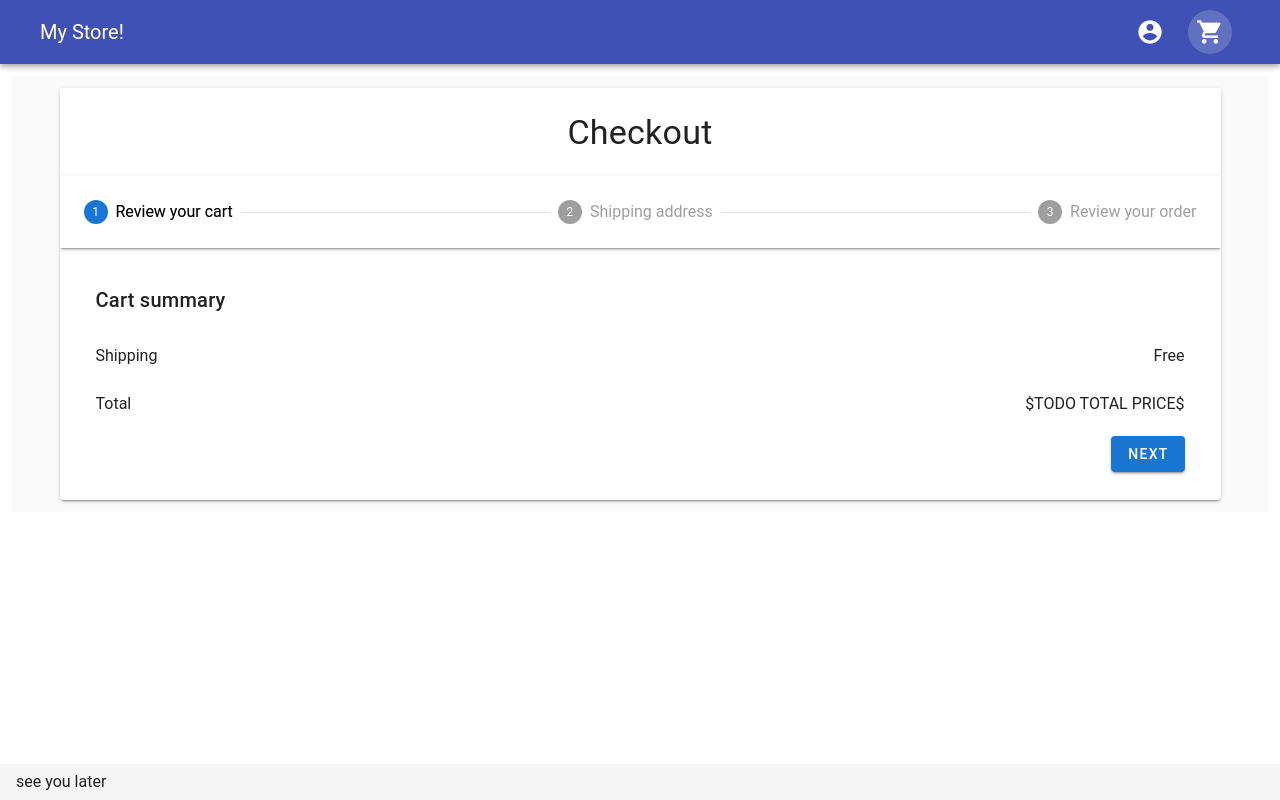
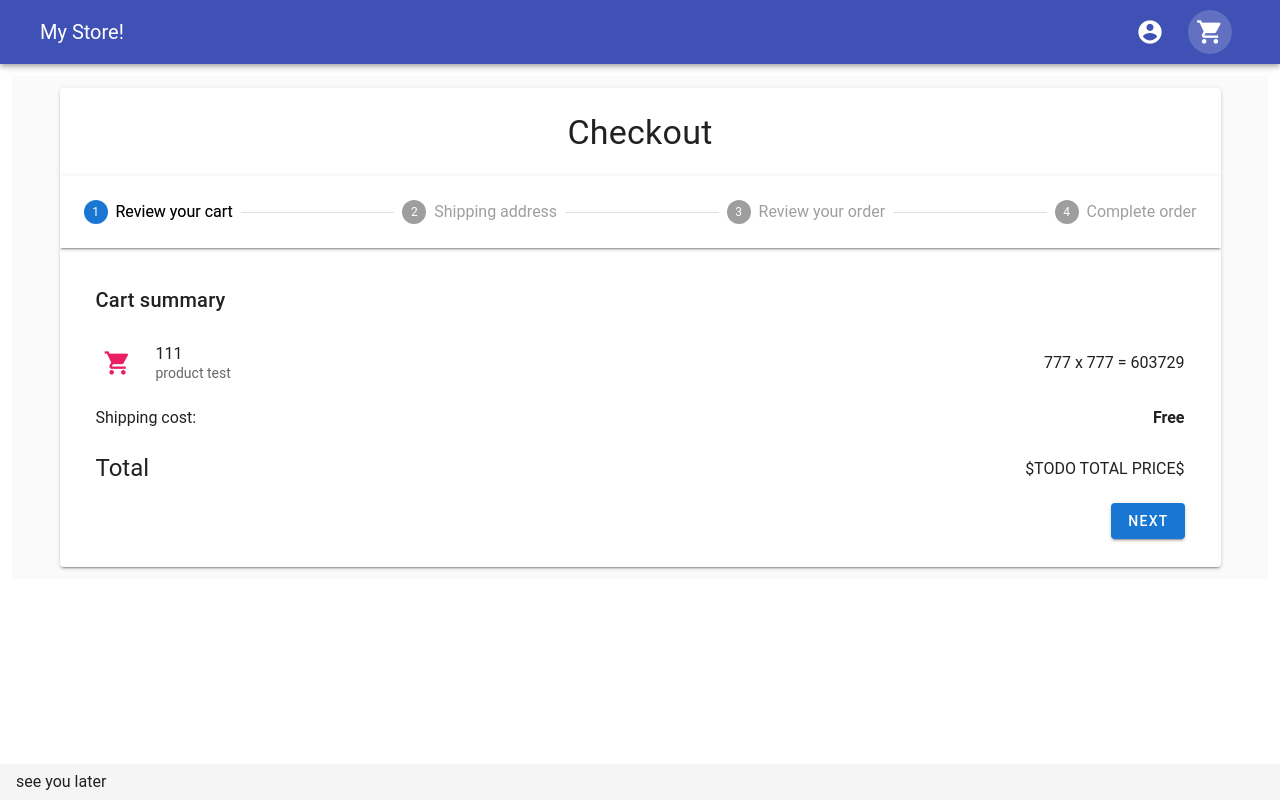
Before and after one commit to EPAM-JS-Competency-center/shop-vue-vuex-cloudfront, a Vue app: page /cart in a window 1280 px wide. Built offline with nearby package versions, Linux system fonts and the light colour scheme.

Commit message:
FE: improve CartCheckout view

```diff
--- a/src/views/Products/views/CartCheckout/CartCheckout.vue
+++ b/src/views/Products/views/CartCheckout/CartCheckout.vue
@@ -17,7 +17,13 @@
 
           <v-divider></v-divider>
 
-          <v-stepper-step step="3"> Review your order </v-stepper-step>
+          <v-stepper-step :complete="stepIndex > 3" step="3">
+            Review your order
+          </v-stepper-step>
+
+          <v-divider></v-divider>
+
+          <v-stepper-step step="4"> Complete order </v-stepper-step>
         </v-stepper-header>
 
         <v-stepper-items>
@@ -31,6 +37,7 @@
           <v-stepper-content step="2">
             <v-shipping-address-step
               @complete="handleShippingAddressStep2"
+              @back="goBackStep"
             ></v-shipping-address-step>
           </v-stepper-content>
 
@@ -39,7 +46,19 @@
               :cartItems="cartItems"
               :address="address"
               @complete="handleOrderStep3"
+              @back="goBackStep"
             ></v-review-your-order-step>
+          </v-stepper-content>
+
+          <v-stepper-content step="4">
+            <div class="d-flex justify-center flex-column align-center">
+              <p class="text-subtitle1">
+                Your order is placed. Our manager will call you soon to clarify
+                the details.
+              </p>
+
+              <p class="text-h5">Thank you for your order.</p>
+            </div>
           </v-stepper-content>
         </v-stepper-items>
       </v-stepper>
@@ -69,9 +88,19 @@ export default Vue.extend({
     VReviewYourOrderStep,
   },
   data: () => ({
-    address: {},
+    address: {
+      firstName: "FirstName",
+      lastName: "LastName",
+      address: "Moon",
+      comment: "the best place",
+    },
     stepIndex: 1,
-    cartItems: [],
+    cartItems: [
+      {
+        product: { id: "11", title: "111", description: "product test", price: 777 },
+        count: 777,
+      },
+    ],
   }),
   methods: {
     goBackStep() {
@@ -81,7 +110,6 @@ export default Vue.extend({
       this.stepIndex += 1;
     },
     handleReviewCartStep1() {
-      console.log("i`m fine");
       this.goNextStep();
     },
     handleShippingAddressStep2(values: ShippingAddressFormValues) {
--- a/src/views/Products/views/CartCheckout/ui/CartList.vue
+++ b/src/views/Products/views/CartCheckout/ui/CartList.vue
@@ -1,8 +1,9 @@
 <template>
   <v-list subheader>
     <v-list-item v-for="cart in cartItems" :key="cart.product.id" class="px-0">
-      <v-list-item-avatar size="inherit" v-if="isEditable">
+      <v-list-item-avatar size="inherit">
         <v-add-product-to-cart
+          :isEditable="isEditable"
           :maxCount="cart.product.count"
         ></v-add-product-to-cart>
       </v-list-item-avatar>
@@ -28,17 +29,19 @@
 
     <v-list-item class="px-0">
       <v-list-item-content>
-        <v-list-item-title>Shipping</v-list-item-title>
+        <v-list-item-title>Shipping cost:</v-list-item-title>
       </v-list-item-content>
 
       <v-list-item-action>
-        <v-list-item-title class="body2">Free</v-list-item-title>
+        <v-list-item-title class="body2 font-weight-bold"
+          >Free</v-list-item-title
+        >
       </v-list-item-action>
     </v-list-item>
 
     <v-list-item class="px-0">
       <v-list-item-content>
-        <v-list-item-title>Total</v-list-item-title>
+        <v-list-item-title class="text-h5">Total</v-list-item-title>
       </v-list-item-content>
 
       <v-list-item-action>
--- a/src/views/Products/views/CartCheckout/ui/ReviewYourOrderStep.vue
+++ b/src/views/Products/views/CartCheckout/ui/ReviewYourOrderStep.vue
@@ -2,33 +2,37 @@
   <v-container>
     <p class="text-h6">Order summary</p>
 
-    <v-cart-list isEditable :cartItems="cartItems"></v-cart-list>
+    <v-cart-list :cartItems="cartItems"></v-cart-list>
+
+    <v-divider></v-divider>
 
     <v-list subheader>
       <v-list-item class="px-0">
         <v-list-item-content>
-          <v-list-item-title>Shipping</v-list-item-title>
+          <v-list-item-title>Shipping address:</v-list-item-title>
         </v-list-item-content>
 
-        <v-list-item-content>
+        <v-list-item-action>
           <v-list-item-title>
             {{ address.firstName }} {{ address.lastName }}
           </v-list-item-title>
           <v-list-item-subtitle v-text="address.address">
           </v-list-item-subtitle>
-        </v-list-item-content>
+        </v-list-item-action>
       </v-list-item>
 
       <v-list-item class="px-0">
         <v-list-item-content>
-          <p class="h6">Comment</p>
+          <p class="h6 mb-4">Comment:</p>
           <p>
             {{ address.comment }}
           </p>
         </v-list-item-content>
       </v-list-item>
     </v-list>
+
     <div class="d-flex justify-end">
+      <v-btn class="mr-1" type="button" @click="$emit('back')"> Back </v-btn>
       <v-btn
         class="ml-1"
         type="button"
@@ -55,7 +59,7 @@ export default Vue.extend({
   components: { VCartList },
   methods: {
     handleStepSubmit() {
-      console.log(1);
+      this.$emit("complete");
     },
   },
 });
--- a/src/views/Products/views/ProductHomeIndex/ProductHomeIndex.vue
+++ b/src/views/Products/views/ProductHomeIndex/ProductHomeIndex.vue
@@ -27,6 +27,7 @@
 
             <v-card-actions>
               <v-add-product-to-cart
+                isEditable
                 :maxCount="product.count"
               ></v-add-product-to-cart>
             </v-card-actions>
--- a/src/views/Products/views/ProductHomeIndex/ui/AddProductToCart.vue
+++ b/src/views/Products/views/ProductHomeIndex/ui/AddProductToCart.vue
@@ -1,6 +1,6 @@
 <template>
   <div v-if="productCount < 1">
-    <v-btn color="pink" icon large @click="incrementProduct()">
+    <v-btn color="pink" icon large @click="showCounters()">
       <v-icon>shopping_cart</v-icon>
     </v-btn>
   </div>
@@ -31,6 +31,7 @@ export default Vue.extend({
   name: "AddProductToCart",
   props: {
     maxCount: Number,
+    isEditable: Boolean,
   },
   data () {
     return {
@@ -43,6 +44,13 @@ export default Vue.extend({
     },
   },
   methods: {
+    showCounters() {
+      if (!this.isEditable) {
+        return;
+      }
+
+      this.incrementProduct();
+    },
     incrementProduct() {
       this.productCount += 1;
     },
```
